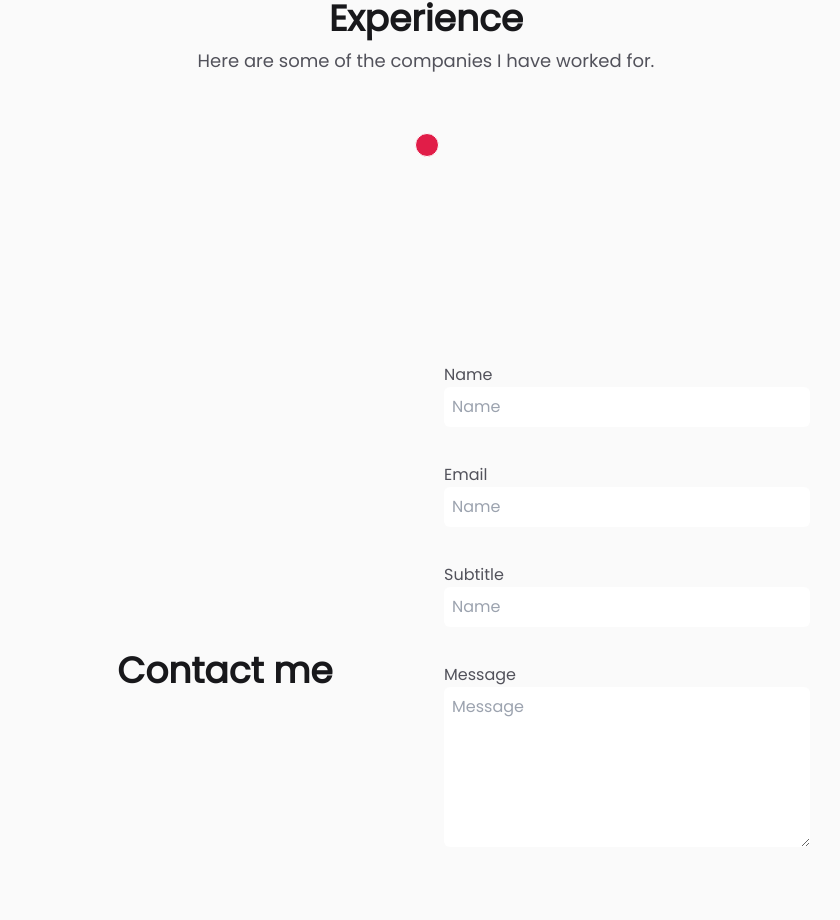
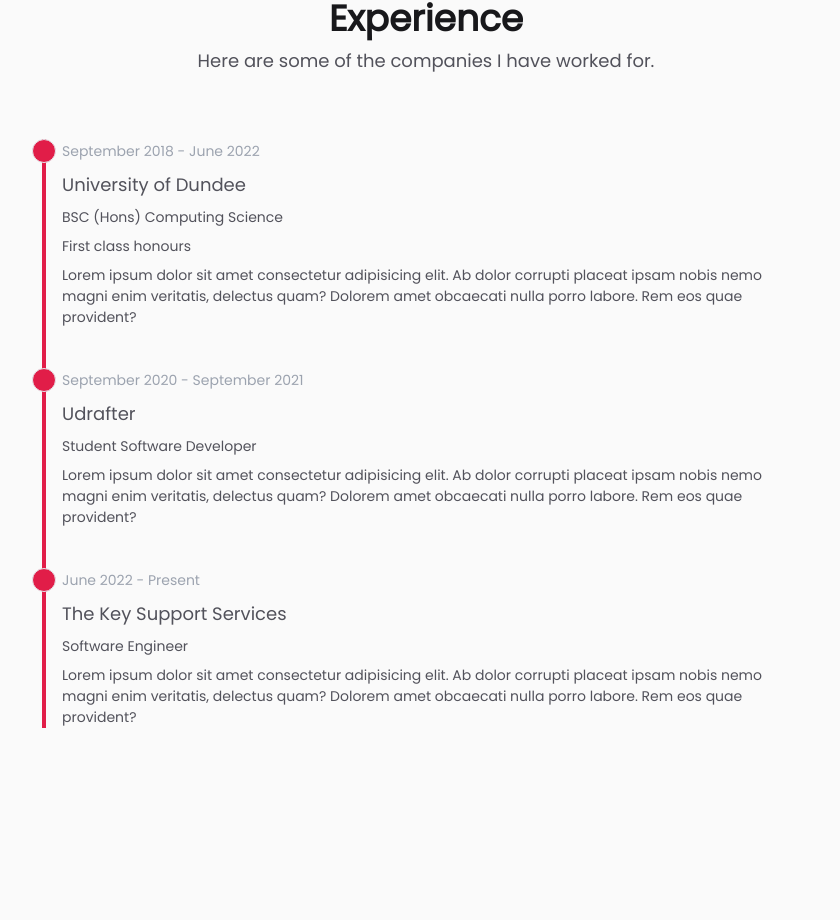
Before and after one commit to maxwillkelly/max-promo, a SvelteKit app: page / in a window 1280 px wide. Shown: the part 1579-2499 px from the top of the page, without its empty margins (214-1054 px from the left). Built offline with nearby package versions, Linux system fonts and the light colour scheme.

Commit message:
Experience timeline

```diff
--- a/src/routes/+page.svelte
+++ b/src/routes/+page.svelte
@@ -93,13 +93,82 @@
 		>
 			Here are some of the companies I have worked for.
 		</p>
-		<ol class="relative border-l border-rose-600 dark:border-rose-300 mt-16">
-			<li>
+		<ol class="relative border-l-4 border-rose-600 dark:border-rose-600 mt-16">
+			<li class="mb-10 ml-4">
 				<div
-					class="absolute top-1/2 left-1/2 transform -translate-x-1/2 -translate-y-1/2 w-6 h-6 rounded-full mt-1.5 border border-white dark:border-rose-900 bg-rose-600 dark:bg-rose-600"
+					class="absolute w-6 h-6 rounded-full -left-3.5 border dark:border-rose-900 bg-rose-600 dark:bg-rose-600"
 				/>
+				<time class="mb-1 text-sm font-normal leading-none text-gray-400 dark:text-gray-500">September 2018 - June 2022</time>
+				<p
+					class="text-md sm:text-lg leading-normal font-medium text-zinc-600 dark:text-zinc-300 mt-2"
+				>
+					University of Dundee
+				</p>
+				<p
+					class="text-sm sm:text-md leading-normal font-medium text-zinc-600 dark:text-zinc-300 mt-2"
+				>
+					BSC (Hons) Computing Science
+				</p>
+				<p
+					class="text-sm sm:text-md leading-normal font-medium text-zinc-600 dark:text-zinc-300 mt-2"
+				>
+					First class honours
+				</p>
+				<p
+					class="text-sm sm:text-md leading-normal font-medium text-zinc-600 dark:text-zinc-300 mt-2"
+				>
+					Lorem ipsum dolor sit amet consectetur adipisicing elit. Ab dolor corrupti placeat ipsam
+					nobis nemo magni enim veritatis, delectus quam? Dolorem amet obcaecati nulla porro labore.
+					Rem eos quae provident?
+				</p>
 			</li>
-			<li />
+			<li class="mb-10 ml-4">
+				<div
+					class="absolute w-6 h-6 rounded-full -left-3.5 border dark:border-rose-900 bg-rose-600 dark:bg-rose-600"
+				/>
+				<time class="mb-1 text-sm font-normal leading-none text-gray-400 dark:text-gray-500">September 2020 - September 2021</time>
+
+				<p
+					class="text-md sm:text-lg leading-normal font-medium text-zinc-600 dark:text-zinc-300 mt-2"
+				>
+					Udrafter
+				</p>
+				<p
+					class="text-sm sm:text-md leading-normal font-medium text-zinc-600 dark:text-zinc-300 mt-2"
+				>
+					Student Software Developer
+				</p>
+				<p
+					class="text-sm sm:text-md leading-normal font-medium text-zinc-600 dark:text-zinc-300 mt-2"
+				>
+					Lorem ipsum dolor sit amet consectetur adipisicing elit. Ab dolor corrupti placeat ipsam
+					nobis nemo magni enim veritatis, delectus quam? Dolorem amet obcaecati nulla porro labore.
+					Rem eos quae provident?
+				</p>
+			</li>
+			<li class="ml-4">
+				<div
+					class="absolute w-6 h-6 rounded-full -left-3.5 border dark:border-rose-900 bg-rose-600 dark:bg-rose-600"
+				/>
+				<time class="mb-1 text-sm font-normal leading-none text-gray-400 dark:text-gray-500">June 2022 - Present</time>
+				<p
+					class="text-md sm:text-lg leading-normal font-medium text-zinc-600 dark:text-zinc-300 mt-2"
+				>
+					The Key Support Services
+				</p>
+				<p
+					class="text-sm sm:text-md leading-normal font-medium text-zinc-600 dark:text-zinc-300 mt-2"
+				>
+					Software Engineer
+				</p>
+				<p
+					class="text-sm sm:text-md leading-normal font-medium text-zinc-600 dark:text-zinc-300 mt-2"
+				>
+					Lorem ipsum dolor sit amet consectetur adipisicing elit. Ab dolor corrupti placeat ipsam
+					nobis nemo magni enim veritatis, delectus quam? Dolorem amet obcaecati nulla porro labore.
+					Rem eos quae provident?
+				</p>
+			</li>
 		</ol>
 	</div>
 	<div class="my-72">
```
